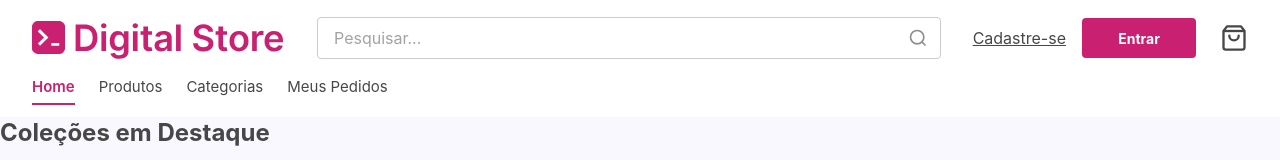
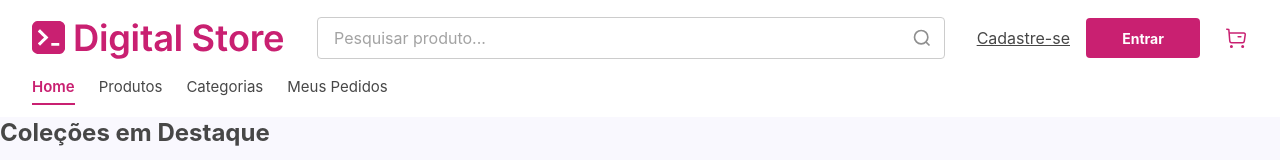
Before and after one commit to FS56-ALDEOTA-MANHA/projetoDigitalStore, a React (Vite) app: page / in a window 1280 px wide. Shown: the top 160 px of the page. Built offline with nearby package versions, Linux system fonts and the light colour scheme.

Commit message:
atulizei o ícone do carrinho

```diff
--- a/src/components/Header.jsx
+++ b/src/components/Header.jsx
@@ -1,6 +1,7 @@
 import { Link, NavLink, useNavigate } from "react-router-dom"
 import { useState } from "react"
 import Logo from "./Logo"
+import buyIcon from "../assets/Buy.svg"
 
 const Header = () => {
   const [busca, setBusca] = useState("")
@@ -19,7 +20,7 @@ const Header = () => {
       <div className="flex items-center gap-4 px-8 py-4">
         <Logo bg="branco" />
         <div className="flex flex-1 items-center border border-[var(--light-gray-2)] rounded-sm overflow-hidden mx-4">
-          <input type="text" value={busca} onChange={(e) => setBusca(e.target.value)} onKeyDown={handleKeyDown} placeholder="Pesquisar..." className="flex-1 px-4 py-2 outline-none text-[var(--dark-gray-2)] bg-transparent"/>
+          <input type="text" value={busca} onChange={(e) => setBusca(e.target.value)} onKeyDown={handleKeyDown} placeholder="Pesquisar produto..." className="flex-1 px-4 py-2 outline-none text-[var(--dark-gray-2)] bg-transparent"/>
           <button onClick={handleBusca} className="px-3 py-2 text-[var(--light-gray)] hover:text-[var(--primary)] transition-colors cursor-pointer">
             <svg xmlns="http://www.w3.org/2000/svg" width="20" height="20" fill="none" viewBox="0 0 24 24" stroke="currentColor" strokeWidth={2}>
               <circle cx="11" cy="11" r="8" />
@@ -31,12 +32,8 @@ const Header = () => {
           <Link to="/cadastro" className="text-[16px] text-[var(--dark-gray-2)] underline decoration-[var(--dark-gray-2)] whitespace-nowrap">Cadastre-se</Link>
           <Link to="/login" className="flex items-center justify-center w-[114px] h-[40px] bg-[var(--primary)] text-white text-[14px] font-bold rounded-[4px] whitespace-nowrap">Entrar</Link>
         </div>
-        <div className="ml-2 text-[var(--dark-gray-2)]">
-          <svg xmlns="http://www.w3.org/2000/svg" width="28" height="28" fill="none" viewBox="0 0 24 24" stroke="currentColor" strokeWidth={2}>
-            <path strokeLinecap="round" strokeLinejoin="round" d="M6 2L3 6v14a2 2 0 002 2h14a2 2 0 002-2V6l-3-4z" />
-            <line x1="3" y1="6" x2="21" y2="6" />
-            <path strokeLinecap="round" strokeLinejoin="round" d="M16 10a4 4 0 01-8 0" />
-          </svg>
+        <div className="ml-2">
+          <img src={buyIcon} alt="carrinho" />
         </div>
       </div>
       <nav className="px-8 pb-3 flex gap-6">
```
Also changed, not shown: src/assets/Buy.svg (added).
